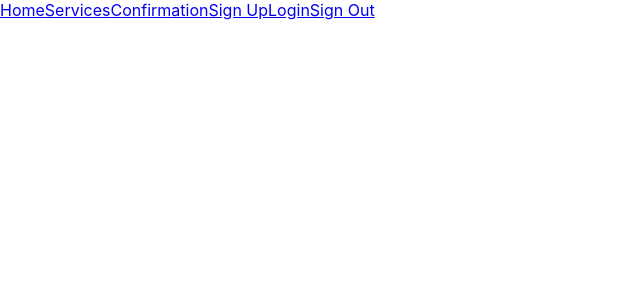
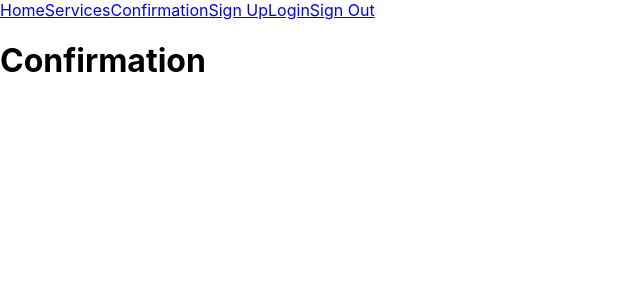
Before and after one commit to mnebot86/TheBarbershop, a React (Create React App) app in the folder client/: page /confirmation in a window 1280 px wide. Shown: the top 300 px of the page, without its empty margins (0-640 px from the left). Built offline with nearby package versions, Linux system fonts and the light colour scheme.

Commit message:
add props.children to fix rendering issue

```diff
--- a/client/src/App.js
+++ b/client/src/App.js
@@ -1,4 +1,4 @@
-import { Route } from 'react-router';
+import { Route } from 'react-router-dom';
 import Layout from './components/Layout/Layout';
 import Splash from './screens/Splash/Splash';
 import SignUp from "./screens/SignUp/SignUp";
@@ -13,7 +13,10 @@ import './App.css';
 
 function App() {
   return (
-    <Layout>
+    <div>
+      <Layout>
+
+      </Layout>
       <Route exact path="/">
         <Splash/>
       </Route>
@@ -41,11 +44,7 @@ function App() {
       <Route exact path="/booking/edit/:id">
         <BookingEdit />
       </Route>
-
-
-
-
-    </Layout>
+    </div>
   );
 }
 
--- a/client/src/components/Layout/Layout.jsx
+++ b/client/src/components/Layout/Layout.jsx
@@ -1,10 +1,10 @@
-import React from 'react';
-import Nav from '../Nav/Nav';
-const Layout = () => {
+import React from "react";
+import Nav from "../Nav/Nav";
+const Layout = (props) => {
   return (
     <div>
       <Nav />
-
+      <div>{props.children}</div>
     </div>
   );
 };
--- a/client/src/screens/Confirmation/Confirmation.jsx
+++ b/client/src/screens/Confirmation/Confirmation.jsx
@@ -3,7 +3,7 @@ import React from 'react';
 const Confirmation = () => {
   return (
     <div>
-
+      <h1>Confirmation</h1>
     </div>
   );
 };
--- a/client/src/screens/Home/Home.jsx
+++ b/client/src/screens/Home/Home.jsx
@@ -3,7 +3,7 @@ import React from 'react';
 const Home = () => {
   return (
     <div>
-
+      <h1>Home</h1>
     </div>
   );
 };
--- a/client/src/screens/Services/Services.jsx
+++ b/client/src/screens/Services/Services.jsx
@@ -8,7 +8,7 @@ const Services = () => {
     const fetchServices = async () => {
       const allServices = await getAllServices();
       setServices(allServices);
-      console.log(allServices);
+      console.log("Services",allServices);
       console.log(services);
     };
     fetchServices();
--- a/client/src/screens/Splash/Splash.jsx
+++ b/client/src/screens/Splash/Splash.jsx
@@ -3,7 +3,7 @@ import React from 'react';
 function Splash(props) {
   return (
     <div>
-
+      <h1>Test</h1>
     </div>
   );
 }
--- a/client/src/services/services.js
+++ b/client/src/services/services.js
@@ -1,6 +1,6 @@
 import api from "./apiConfig"
 
 export const getAllServices = async () => {
-  const res = await api.get('/services')
+  const res = await api.get("/services")
   return res.data
 }
```
